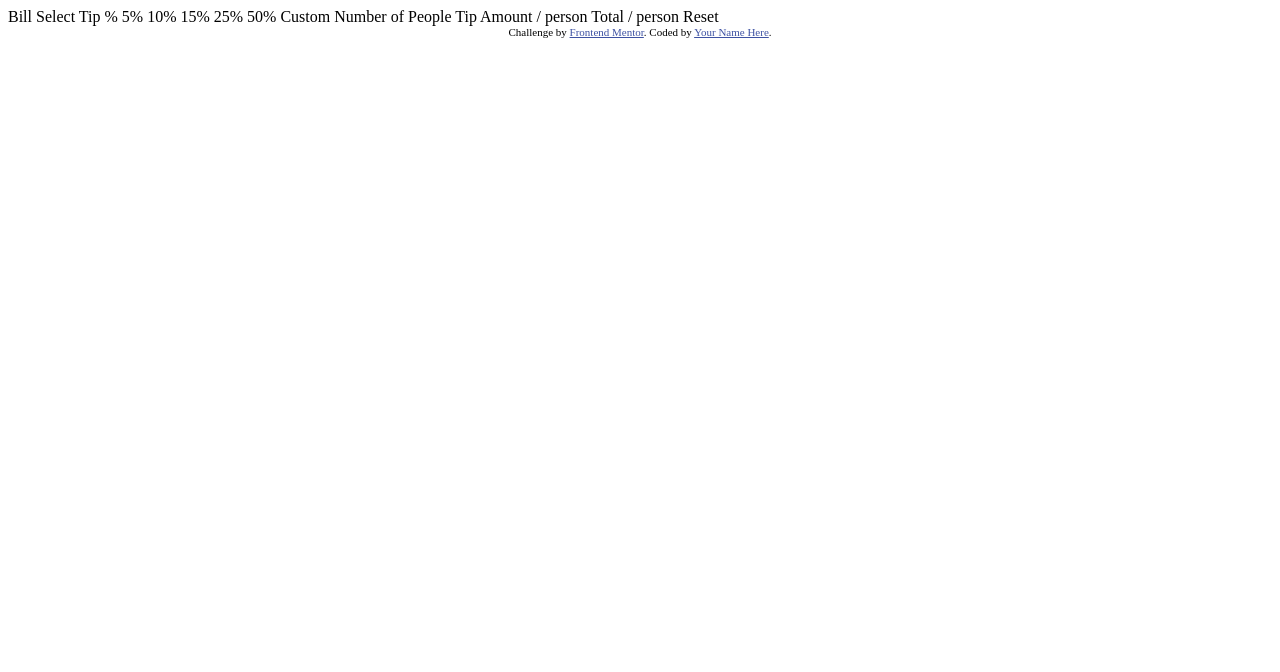
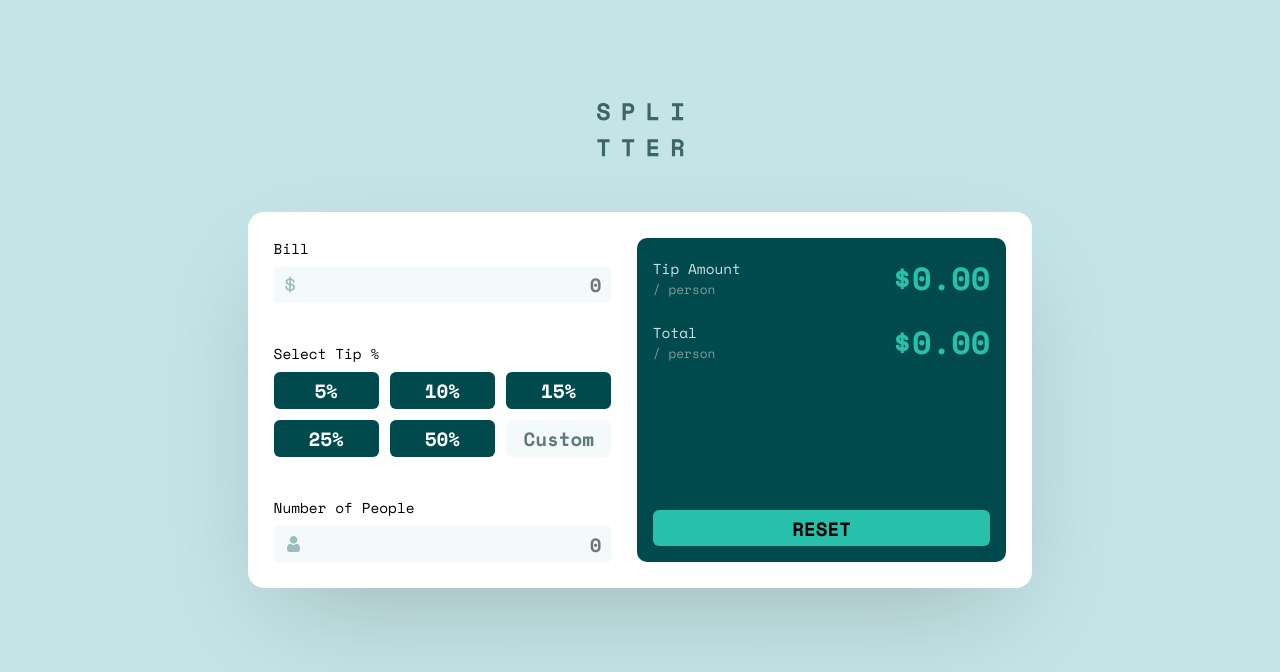
Before and after one commit to Kyle-Atienza/Tip-Calculator, a plain HTML site: page index.html in a window 1280 px wide. Drawn offline with nearby package versions, Linux system fonts and the light colour scheme.

Commit message:
Initial Commit

```diff
--- a/index.html
+++ b/index.html
@@ -1,44 +1,94 @@
 <!DOCTYPE html>
 <html lang="en">
+
 <head>
   <meta charset="UTF-8">
-  <meta name="viewport" content="width=device-width, initial-scale=1.0"> <!-- displays site properly based on user's device -->
+  <meta name="viewport" content="width=device-width, initial-scale=1.0">
+  <!-- displays site properly based on user's device -->
 
   <link rel="icon" type="image/png" sizes="32x32" href="./images/favicon-32x32.png">
 
   <title>Frontend Mentor | Tip calculator app</title>
 
-  <!-- Feel free to remove these styles or customise in your own stylesheet 👍 -->
+  <link rel="stylesheet" href="css/style.css">
+
   <style>
-    .attribution { font-size: 11px; text-align: center; }
-    .attribution a { color: hsl(228, 45%, 44%); }
+    .attribution {
+      font-size: 11px;
+      text-align: center;
+      display: none;
+    }
+
+    .attribution a {
+      color: hsl(228, 45%, 44%);
+    }
   </style>
 </head>
+
 <body>
 
-  Bill
-
-  Select Tip %
-  5%
-  10%
-  15%
-  25%
-  50%
-  Custom
-
-  Number of People
-
-  Tip Amount
-  / person
-
-  Total
-  / person
-
-  Reset
+  <div class="logo">
+    <img src="images/logo.svg" alt="">
+  </div>
+  <div class="card">
+    <div class="input">
+      <!-- BILL -->
+      <div class="bill">
+        <h3>Bill<span class="warning"></span></h3>
+        <div class="bill-input">
+          <img src="images/icon-dollar.svg" alt="" class="dollar">
+          <input type="type" placeholder="0" oninput="checkInput(this.value, this, 'bill')">
+        </div>
+      </div>
+      <!-- TIP-SELECT -->
+      <div class="tip-select">
+        <h3>Select Tip %</h3>
+        <div class="buttons">
+          <button data-amount=".05">5%</button>
+          <button data-amount=".10">10%</button>
+          <button data-amount=".15">15%</button>
+          <button data-amount=".25">25%</button>
+          <button data-amount=".50">50%</button>
+          <input class="custom" type="text" placeholder="Custom">
+        </div>
+      </div>
+      <!-- PEOPLE -->
+      <div class="people">
+        <h3>Number of People<span class="warning"></span></h3>
+        <div class="people-input">
+          <img src="images/icon-person.svg" alt="" class="person">
+          <input type="text" placeholder="0" oninput="checkInput(this.value, this, 'people')">
+        </div>
+      </div>
+    </div>
+    <div class="output">
+      <!-- TIP-AMOUNT -->
+      <div class="tip-amount">
+        <div class="label">
+          <h3>Tip Amount</h3>
+          <p>/ person</p>
+        </div>
+        <h1 class="total">$0.00</h1>
+      </div>
+      <!-- TOTAL-AMOUNT -->
+      <div class="total-amount">
+        <div class="label">
+          <h3>Total</h3>
+          <p>/ person</p>
+        </div>
+        <h1 class="total">$0.00</h1>
+      </div>
+      <button class="reset" onclick="resetInput()">RESET</button>
+    </div>
+  </div>
 
   <div class="attribution">
     Challenge by <a href="https://www.frontendmentor.io?ref=challenge" target="_blank">Frontend Mentor</a>.
-    Coded by <a href="#">Your Name Here</a>.
+    Coded by <a href="#">Kyle Atienza</a>.
   </div>
+
+  <script src="script.js"></script>
+
 </body>
+
 </html>
--- /dev/null
+++ b/script.js
@@ -0,0 +1,128 @@
+var billAmount = 0
+var tipPercent = 0
+var peopleQty = 1
+
+var billInput = document.querySelector(".bill>.bill-input>input")
+var poepleInput = document.querySelector(".people>.people-input>input")
+console.log(billInput)
+
+var totalTipAmount = document.querySelector(".tip-amount>.total")
+var totalTipPerson = document.querySelector(".total-amount>.total")
+function computeTipAmount(bill, percent) {
+    var tipAmount = bill * percent
+    totalTipAmount.innerHTML = "$" + tipAmount.toFixed(2)
+}
+function computeTipPerson(bill, percent, people) {
+    var tipPerson = (bill * percent) / people
+    totalTipPerson.innerHTML = "$" + tipPerson.toFixed(2)
+}
+
+function checkValue(value, input) { //checks if the input value is numeric and valid
+    if (value == "") {
+        input.classList.add("invalid")
+        return "Can't be zero"
+    } else if (isNaN(value)) {
+        input.classList.add("invalid")
+        return "Invalid Input"
+    } else if (!isNaN(value)) {
+        input.classList.remove("invalid")
+        return value
+    }
+}
+
+var tipSelect = document.querySelector(".tip-select>.buttons").children
+var custom = document.querySelector(".tip-select>.buttons>.custom")
+var tipActive = 0
+for (let i = 0; i < tipSelect.length; i++) { //tip selector
+    let amount = tipSelect[i]
+    if (amount.tagName == 'BUTTON') {
+        amount.addEventListener("click", function () {
+            tipSelect[tipActive].classList.remove("active")
+            tipActive = i
+            tipPercent = amount.dataset.amount
+            amount.classList.add("active")
+            custom.value = ""
+            custom.classList.remove("invalid")
+
+            console.log(billAmount)
+            console.log(peopleQty)
+            console.log(tipPercent)
+            computeTipAmount(billAmount, tipPercent)
+            computeTipPerson(billAmount, tipPercent, peopleQty)
+        })
+    }
+}
+custom.addEventListener("input", function () { //custom tip percent input
+    var value = checkValue(custom.value, custom)
+    if (value != "Can't be zero" && value != "Invalid Input") {
+        tipPercent = "." + value
+    }
+    if (custom.value == '') {
+        custom.classList.remove("invalid")
+    }
+    for (let i = 0; i < tipSelect.length; i++) {
+        tipSelect[tipActive].classList.remove("active")
+    }
+
+    console.log(billAmount)
+    console.log(peopleQty)
+    console.log(tipPercent)
+    computeTipAmount(billAmount, tipPercent)
+    computeTipPerson(billAmount, tipPercent, peopleQty)
+
+})
+
+var billWarn = document.querySelector(".bill>h3>.warning")
+var peopleWarn = document.querySelector(".people>h3>.warning")
+function checkInput(value, input, className) {
+    var warning = checkValue(value, input)
+    if (warning == "Can't be zero" || warning == "Invalid Input") {
+        if (className == "people") {
+            peopleWarn.innerHTML = warning
+        } else if (className == "bill") {
+            billWarn.innerHTML = warning
+        }
+    } else {
+        if (className == "people") {
+            peopleWarn.innerHTML = ""
+            if (value == 0) {
+                peopleQty = 1
+            } else {
+                peopleQty = value
+            }
+        } else if (className == "bill") {
+            billWarn.innerHTML = ""
+            billAmount = value
+        }
+        // console.log(warning)
+    }
+
+    console.log(billAmount)
+    console.log(peopleQty)
+    console.log(tipPercent)
+    computeTipAmount(billAmount, tipPercent)
+    computeTipPerson(billAmount, tipPercent, peopleQty)
+
+}
+
+function resetInput() {
+    billInput.value = ""
+    poepleInput.value = ""
+    for (let i = 0; i < tipSelect.length; i++) {
+        tipSelect[tipActive].classList.remove("active")
+    }
+    custom.value = ""
+    totalTipAmount.innerHTML = "$0.00"
+    totalTipPerson.innerHTML = "$0.00"
+
+}
+/*
+
+    console.log(billAmount)
+    console.log(peopleQty)
+    console.log(tipPercent)
+*/
+
+
+
+//computeTipAmount(100, .15)
--- /dev/null
+++ b/scss/_config.scss
@@ -0,0 +1,73 @@
+@import url('https://fonts.googleapis.com/css2?family=Space+Mono:wght@400;700&display=swap');
+
+
+// color
+$primary: #26C0AB;
+$light-primary: #9FE8DD;
+
+$secondary: #00494D;
+
+$dark-grey: #5E7A7D;
+$light-grey: #7F9C9F;
+
+$light: #C5E4E7;
+$light-light: #F4FAFA;
+
+$white: #FFFFFF;
+
+$warning: #d35f56;
+
+
+//typography
+.total{
+    font-weight: 700;
+    font-size: 3rem;
+    font-size: 2rem;
+}
+p{
+    line-height: 1em;
+    font-size: .8rem;
+}
+
+button{
+    font-weight: 700;
+    font-size: 1.2rem;
+}
+label, h3{
+    font-weight: 400;
+    font-size: 1rem;
+    font-size: .9rem;
+}
+input::placeholder, input{
+    font-weight: 700;
+    font-size: 1.2rem;
+}
+
+
+// global
+*, *::after, *::before{
+    margin: 0;
+    padding: 0;
+    font-weight: normal;
+    box-sizing: border-box;
+    font-family: 'Space Mono', monospace;
+
+}
+button{
+    padding: .2em 0;
+    border: none;
+    border-radius: 6px;
+
+}
+input{
+    border-radius: 4px;
+    padding: .2em .5em;
+
+
+}
+.invalid{
+    outline: 2px $warning solid;
+}
+input:invalid{
+    border: 2px red solid;
+}
--- /dev/null
+++ b/scss/style.scss
@@ -0,0 +1,224 @@
+@import 'config';
+
+body{
+    font-size: 16px;
+    background: $light;
+    height: 100vh;
+    width: 100%;
+    display: flex;
+    flex-direction: column;
+    position: relative;
+}
+
+//small screens first
+.logo{
+    flex-grow: 1;
+    display: grid;
+    place-items: center;
+}
+
+.card{
+    width: 100%;
+    background: white;
+    border-radius: 5vw 5vw 0 0;
+    padding: 1.5em;
+    padding: clamp(1.5em, 2vw, 3em);
+    display: flex;
+    flex-direction: column;
+    gap: clamp(1.5em, 2vw, 3em);
+    margin-top: auto;
+
+    .input{
+        // height: 40vh;
+        display: flex;
+        flex-direction: column;
+        justify-content: space-between;
+        gap: 1em;
+
+        .bill{
+
+            h3{
+                display: flex;
+                justify-content: space-between;
+
+                .warning{
+                    color: $warning;
+                }
+            }
+            .bill-input{
+                display: flex;
+                align-items: center;
+                margin-top: .5em;
+                position: relative;
+
+                input{
+                    border: none;
+                    background: $light-light;
+                    // padding: .5em;
+                    text-align: right;
+                    width: 100%;
+
+                    &:focus{
+                        outline: 2px $primary solid;
+                    }
+                }
+                .dollar{
+                    position: absolute;
+                    transform: translateX(100%);
+                }
+
+            }
+        }
+        .tip-select{
+
+            .buttons{
+                margin-top: .5em;
+
+                display: grid;
+                gap: .7em;
+                grid-template-columns: repeat(auto-fill, minmax(40%, 1fr));
+
+                *{
+                    border: none;
+                    text-align: center;
+                    background: $secondary;
+                    color: $white;
+                }
+                .active{
+                    background: $primary;
+                    color: $secondary;
+                }
+                button:hover{
+                    background: $light-primary;
+                    color: $secondary;
+                }
+                input{
+                    background: $light-light;
+                    border-radius: 6px;
+                    color: $dark-grey;
+                    font-weight: 700;
+                    font-size: 1.2rem;
+                    text-align: center;
+
+                    &::placeholder{
+                        color: $dark-grey;
+                        font-weight: 700;
+                        opacity: 1;
+                    }
+                    &:focus{
+                        outline: 2px $primary solid;
+                    }
+                }
+            }
+
+        }
+        .people{
+
+            h3{
+                display: flex;
+                justify-content: space-between;
+
+                .warning{
+                    color: $warning;
+                }
+            }
+            .people-input{
+                display: flex;
+                align-items: center;
+                margin-top: .5em;
+                position: relative;
+
+                input{
+                    border: none;
+                    background: $light-light;
+                    text-align: right;
+                    width: 100%;
+
+                    &:focus{
+                        outline: 2px $primary solid;
+                    }
+                }
+                .person{
+                    position: absolute;
+                    transform: translateX(100%);
+                }
+
+            }
+        }
+    }
+    .output{
+        display: flex;
+        flex-grow: 1;
+        flex-direction: column;
+        height: 30vh;
+        background: $secondary;
+        border-radius: 10px;
+        padding: 1em;
+        gap: 1em;
+
+        .tip-amount, .total-amount{
+            display: flex;
+            align-items: center;
+            justify-content: space-between;
+            color: $light;
+            white-space: nowrap;
+
+            .total{
+                color: $primary;
+            }
+            p{
+                color:$light-grey;
+                margin-top: .4em;
+            }
+        }
+        .reset{
+            width: 100%;
+            margin-top: auto;
+            background: $primary;
+            cursor: pointer;
+
+            &:hover{
+                background: $light-grey;
+            }
+        }
+    }
+}
+
+
+//big screens
+@media (min-width: 600px) {
+
+    body{
+        align-items: center;
+        justify-content: center;
+
+        .logo{
+            position: absolute;
+            transform: translateY(-500%);
+        }
+        .card{
+            width: calc(30vw + 25em);
+            margin: 0 auto;
+            flex-direction: row;
+            border-radius: 1em;
+            // height: 40vh;
+            box-shadow: 0px 41px 114px -29px rgba(0, 0, 0, 0.2);
+
+            .input{
+                flex: 1;
+                gap: 2.5em;
+
+                .tip-select{
+
+                    .buttons{
+                        grid-template-columns: repeat(auto-fill, minmax(30%, 1fr));
+                    }
+                }
+            }
+            .output{
+                flex: 1;
+                height: auto;
+            }
+        }
+    }
+}
```
Also changed, not shown: css/style.css (added).
